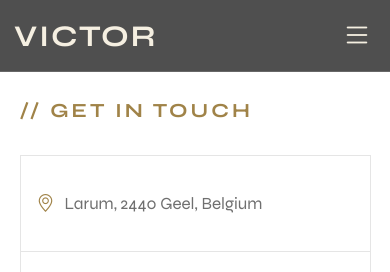
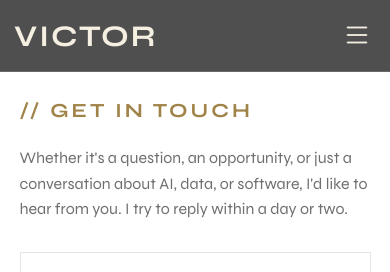
Before and after one commit to v1qtor/portfolio, an Eleventy site: page src/contact.html in a window 390 px wide. Shown: the top 272 px of the page. Built offline with nearby package versions, Linux system fonts and the light colour scheme; Eleventy itself is replaced by a stand-in of ours; files that its build step writes are made by us from their sources.

Commit message:
Add intro message to Contact page per Claude Design update
Matches Contact.dc.html from the design project: a short intro paragraph
under the heading, styled Syne 20px/--muted per the design spec, with
responsive sizing at existing breakpoints. Info grid and map unchanged.

```diff
--- a/src/assets/css/style.css
+++ b/src/assets/css/style.css
@@ -327,8 +327,18 @@ a {
 	text-transform: uppercase;
 	letter-spacing: 5px;
 	line-height: 1.8;
+	margin: 0 0 20px;
+	color: var(--accent);
+}
+
+.contact-page-header p {
+	max-width: 640px;
 	margin: 0;
-	color: var(--accent);
+	font-family: "Syne", sans-serif;
+	font-size: 20px;
+	font-weight: 400;
+	line-height: 1.6;
+	color: var(--muted);
 }
 
 .contact-kioto {
@@ -557,6 +567,10 @@ a {
 		letter-spacing: 4px;
 	}
 
+	.contact-page-header p {
+		font-size: 18px;
+	}
+
 	.contact-info-grid {
 		grid-template-columns: 1fr;
 	}
@@ -596,6 +610,10 @@ a {
 		line-height: 1.45;
 	}
 
+	.contact-page-header p {
+		font-size: 16px;
+	}
+
 	.contact-info-card {
 		padding: 20px 16px;
 		font-size: 17px;
--- a/src/contact.html
+++ b/src/contact.html
@@ -6,6 +6,7 @@ layout: layouts/base.njk
 <main class="content-page">
 	<header class="page-header contact-page-header">
 		<h2>// Get In Touch</h2>
+		<p>Whether it's a question, an opportunity, or just a conversation about AI, data, or software, I'd like to hear from you. I try to reply within a day or two.</p>
 	</header>
 
 	<section class="contact-kioto">
```
